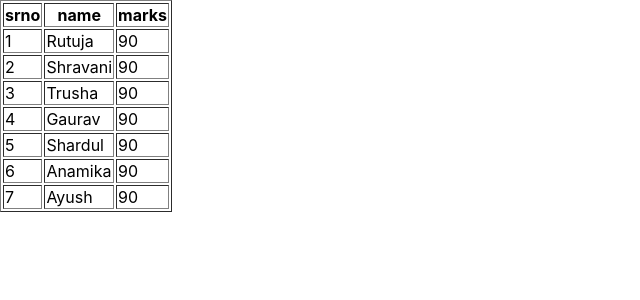
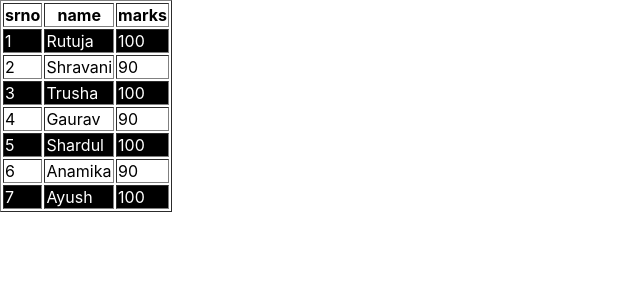
Before and after one commit to rutujadate/third-project, a React (Create React App) app: page / in a window 1280 px wide. Shown: the top 300 px of the page, without its empty margins (0-640 px from the left). Built offline with nearby package versions, Linux system fonts and the light colour scheme.

Commit message:
Student table information with background color black and white

```diff
--- a/src/App.css
+++ b/src/App.css
@@ -1,4 +1,4 @@
-.App {
+/* .App {
   text-align: center;
 }
 
@@ -35,4 +35,12 @@
   to {
     transform: rotate(360deg);
   }
+} */
+.backgroundBlack{
+  background-color: black;
+  color: white;
 }
+.backgroundWhite{
+  background-color: white;
+  color:black;
+}
--- a/src/App.js
+++ b/src/App.js
@@ -3,13 +3,13 @@ import './App.css';
 
 function App() {
   const student = [
-    { srno: 1, name: 'Rutuja', marks: 90 },
+    { srno: 1, name: 'Rutuja', marks: 100 },
     { srno: 2, name: 'Shravani', marks: 90 },
-    { srno: 3, name: 'Trusha', marks: 90 },
+    { srno: 3, name: 'Trusha', marks: 100 },
     { srno: 4, name: 'Gaurav', marks: 90 },
-    { srno: 5, name: 'Shardul', marks: 90 },
+    { srno: 5, name: 'Shardul', marks: 100 },
     { srno: 6, name: 'Anamika', marks: 90 },
-    { srno: 7, name: 'Ayush', marks: 90 },
+    { srno: 7, name: 'Ayush', marks: 100 },
 
   ]
   return (
@@ -20,12 +20,11 @@ function App() {
         <th>marks</th>
       </tr>
       {student.map((singleElement) => {
-        return <tr>
+        return  <tr className={singleElement.marks===100?"backgroundBlack":"backgroundWhite" }>
           <td>{singleElement.srno}</td>
           <td>{singleElement.name}</td>
           <td>{singleElement.marks}</td>
         </tr>
-
 
   })}
     </table>
```
